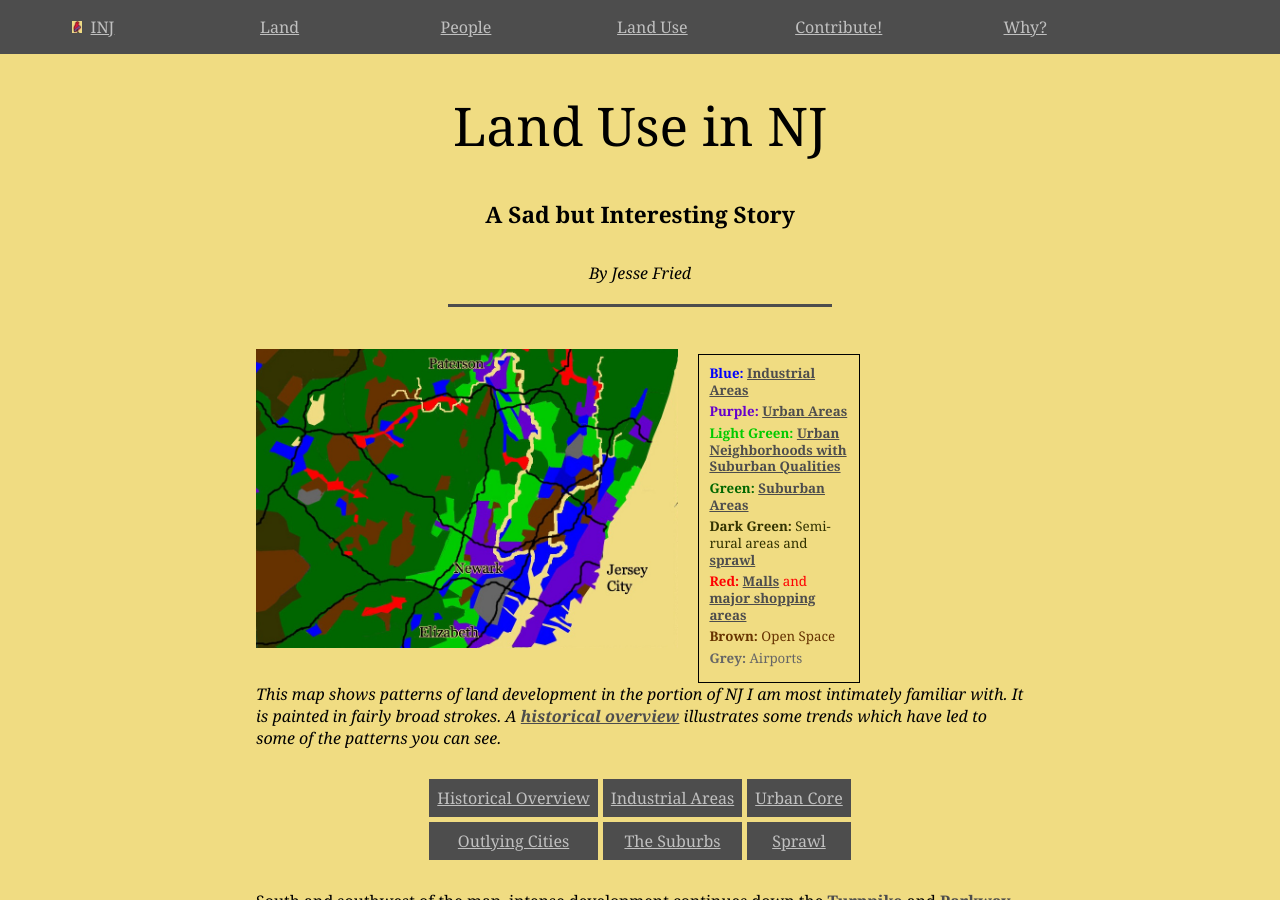
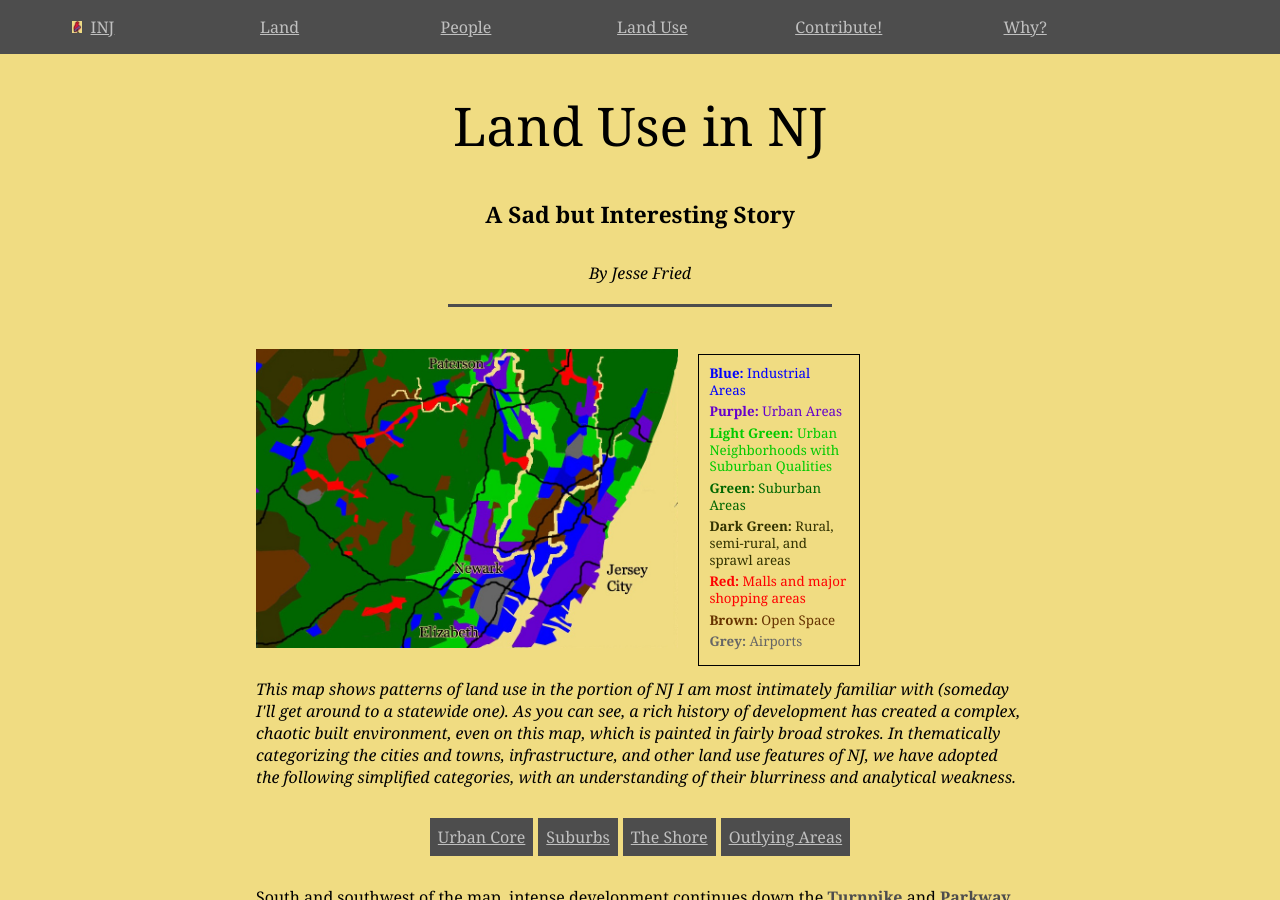
Before and after one commit to jonfried/oakafee.github.io, a Jekyll site: the page built from land-use.html, in a window 1280 px wide and 900 px high. Built offline with Jekyll 4.4.1, drawn with Linux system fonts in a browser that asks for light colours.

Commit message:
Update land-use.html

```diff
--- a/land-use.html
+++ b/land-use.html
@@ -12,30 +12,26 @@ author: Jesse Fried
   </div>
 
   <div class="map-key">
-    <p class="key" style="color:#0001fe"><b>Blue:</b></span> <a href="articles/industry.html">Industrial Areas</a> </p>
-    <p class="key" style="color:#6501cc"><b>Purple:</b></span> <a href="articles/urban-core.html">Urban Areas</a> </p>
-    <p class="key" style="color:#00ca00"><b>Light Green: </b></span> <a href="articles/urban-suburban.html">Urban Neighborhoods with Suburban Qualities </a></p>
-    <p class="key" style="color:#006600"><b>Green: </b></span> <a href="articles/suburbs.html">Suburban Areas </a></p>
-    <p class="key" style="color:#333300"><b>Dark Green: </b></span> Semi-rural areas and <a href="articles/sprawl.html"> sprawl</a></p>
-    <p class="key" style="color:#fe0000"><b>Red:</b></span> <a href="articles/malls.html"> Malls</a> and <a href="shopping-highways">major shopping areas</a> </p>
+    <p class="key" style="color:#0001fe"><b>Blue:</b></span> Industrial Areas </p>
+    <p class="key" style="color:#6501cc"><b>Purple:</b></span> Urban Areas </p>
+    <p class="key" style="color:#00ca00"><b>Light Green: </b></span> Urban Neighborhoods with Suburban Qualities </p>
+    <p class="key" style="color:#006600"><b>Green: </b></span> Suburban Areas </p>
+    <p class="key" style="color:#333300"><b>Dark Green: </b></span> Rural, semi-rural, and sprawl areas</a></p>
+    <p class="key" style="color:#fe0000"><b>Red:</b></span>  Malls and major shopping areas </p>
     <p class="key" style="color:#663300"><b>Brown: </b></span>Open Space </p>
     <p class="key" style="color:#666666"><b>Grey: </b></span>Airports</i></p>
  </div>
 </div>
 
-<p><i> This map shows patterns of land development in the portion of NJ I am most intimately familiar with. It is painted in fairly broad strokes. A <a href="articles/land-use-history.html">historical overview</a> illustrates some trends which have led to some of the patterns you can see.</i></p>
+<p><i> This map shows patterns of land use in the portion of NJ I am most intimately familiar with (someday I'll get around to a statewide one). As you can see, a rich history of development has created a complex, chaotic built environment, even on this map, which is painted in fairly broad strokes. In thematically categorizing the cities and towns, infrastructure, and other land use features of NJ, we have adopted the following simplified categories, with an understanding of their blurriness and analytical weakness. </i></p>
 
 <div class="table-container">
 <table class="index">
   <tr>
-    <td><a class="menu-text" href="articles/land-use-history.html">Historical Overview </a></td>
-    <td><a class="menu-text" href="articles/industry.html">Industrial Areas </a></td>
-    <td><a class="menu-text" href="articles/urban-core.html">Urban Core </a></td>
-  </tr>
-  <tr>
-    <td><a class="menu-text" href="sprawl.html">Outlying Cities </a></td>
-    <td><a class="menu-text" href="articles/suburbs.html">The Suburbs </a></td>
-    <td><a class="menu-text" href="sprawl.html">Sprawl </a></td>
+    <td><a href="http://interpretation-of-nj.com/land-use/urban-core.html">Urban Core </a></td>
+    <td><a href="http://interpretation-of-nj.com/land-use/suburbs.html">Suburbs </a></td>
+    <td><a href="http://interpretation-of-nj.com/land-use/shore.html">The Shore </a></td>
+    <td><a href="http://interpretation-of-nj.com/land-use/outlying-areas.html">Outlying Areas </a></td>
   </tr>
 </table>
 </div>
```
